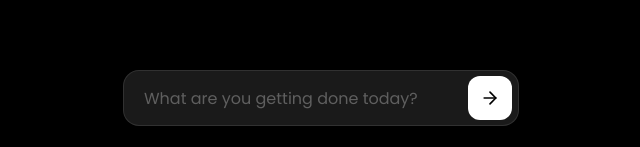
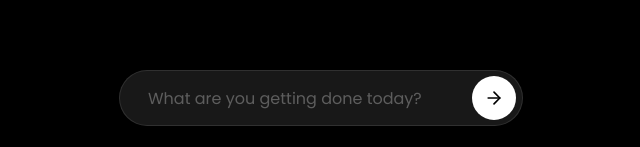
Before and after one commit to Unwindmeinstead/do, a React (Vite) app: page / in a window 1280 px wide. Shown: the part 650-797 px from the top of the page, without its empty margins (319-959 px from the left). Built offline with nearby package versions, Linux system fonts and the light colour scheme; the HTML template or start-up script is replaced by a standard one.

Commit message:
style: udpate input bar to be pill-shaped with circular button

```diff
--- a/src/components/TaskInput.tsx
+++ b/src/components/TaskInput.tsx
@@ -148,8 +148,8 @@ const TaskInput = ({ onSubmit, onOpenSettings, autoLabel = true }: TaskInputProp
         transition={{ duration: 0.2 }}
       >
         <div
-          className={`relative w-full max-w-xl rounded-2xl flex items-center h-14 pl-4 pr-1.5
-                      bg-[#1a1a1a] shadow-[0_20px_50px_rgba(0,0,0,0.5)]
+          className={`relative w-full max-w-xl rounded-full flex items-center h-14 pl-6 pr-1.5
+                      bg-[#1a1a1a]/95 backdrop-blur-xl shadow-[0_20px_50px_rgba(0,0,0,0.5)]
                       border transition-[border,box-shadow] duration-75 overflow-hidden
                       ${borderFlash
               ? "border-white/40 shadow-[0_0_15px_rgba(255,255,255,0.1)]"
@@ -267,7 +267,7 @@ const TaskInput = ({ onSubmit, onOpenSettings, autoLabel = true }: TaskInputProp
                 if (isListening) stopListening();
               }
             }}
-            className={`w-11 h-11 rounded-xl flex items-center justify-center transition-all duration-300
+            className={`w-11 h-11 rounded-full flex items-center justify-center transition-all duration-300
                        ${isListening ? "bg-red-500 scale-105" : "bg-white"}
                        disabled:opacity-30 disabled:cursor-not-allowed flex-shrink-0 ml-1`}
           >
```
